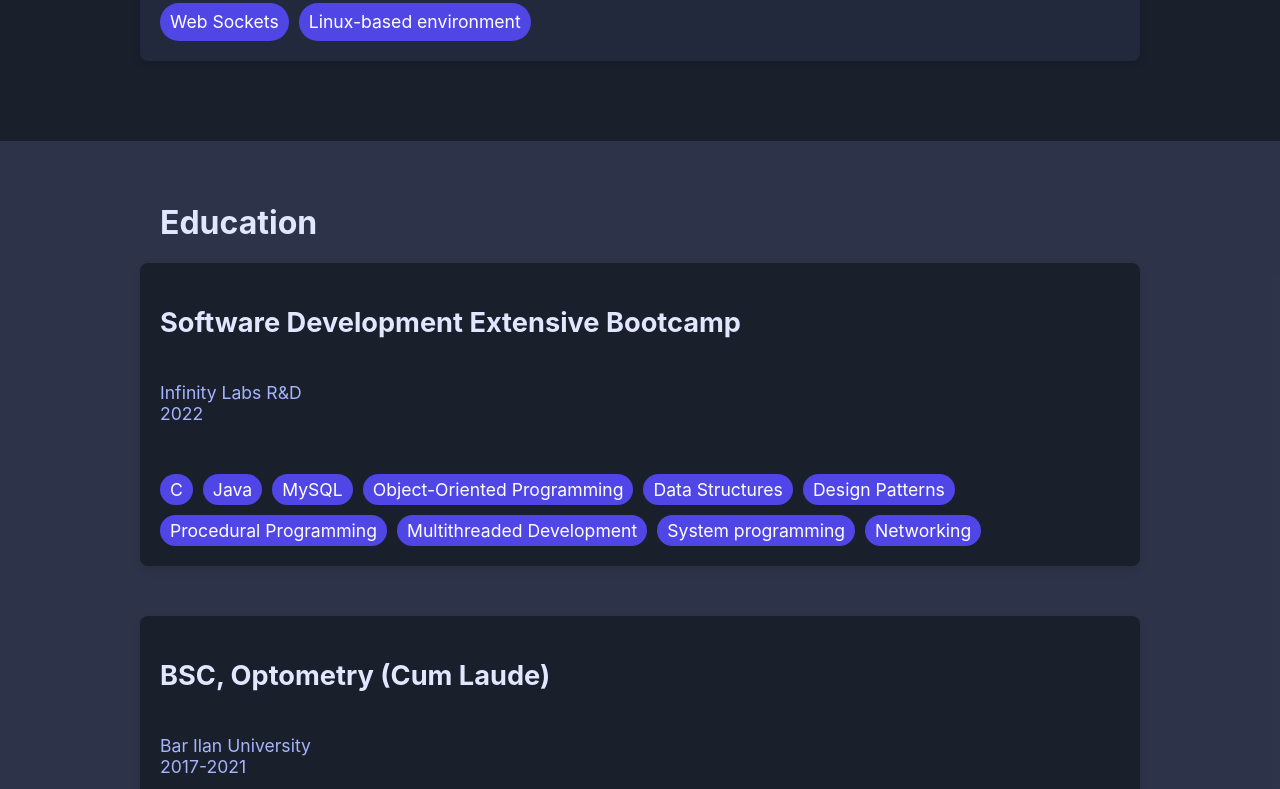
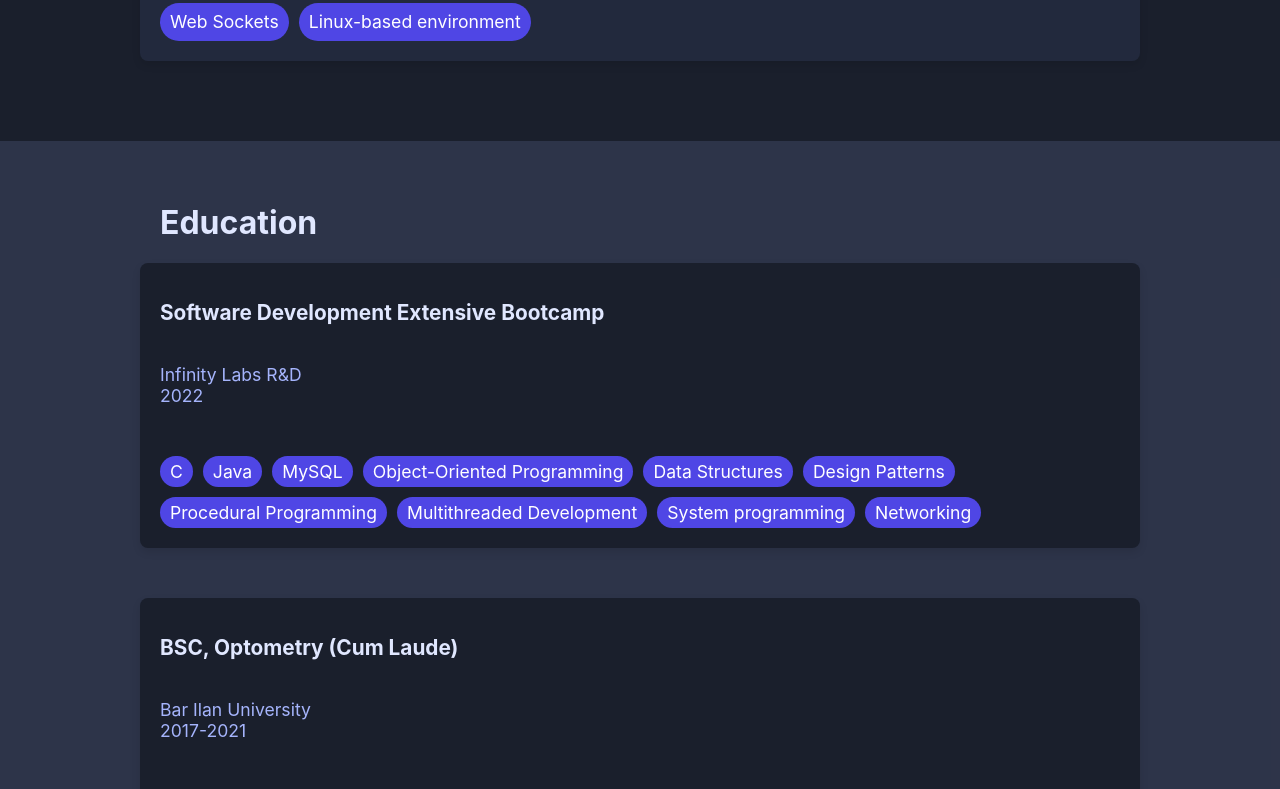
Before and after one commit to michfingerut/MichalFProtfolio, a React (Create React App) app: page / in a window 1280 px wide. Shown: the part 2009-2798 px from the top of the page. Built offline with nearby package versions, Linux system fonts and the light colour scheme.

Commit message:
fix h2 size

```diff
--- a/src/styles/educationStyles.js
+++ b/src/styles/educationStyles.js
@@ -13,7 +13,7 @@ export const EducationCardContainer = styled(BaseCardContainer)`
 
   h2 {
     color: ${({ theme }) => theme.primaryText};
-    font-size: 1.7rem;
+    font-size: 1.3rem;
   }
 `;
 
```
